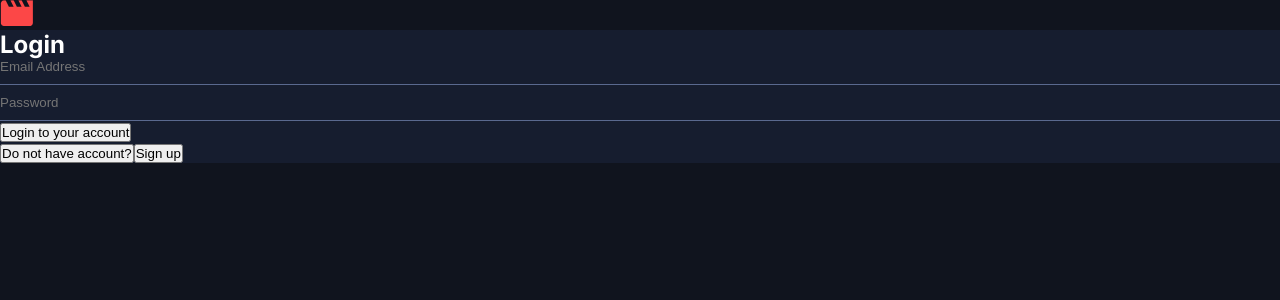
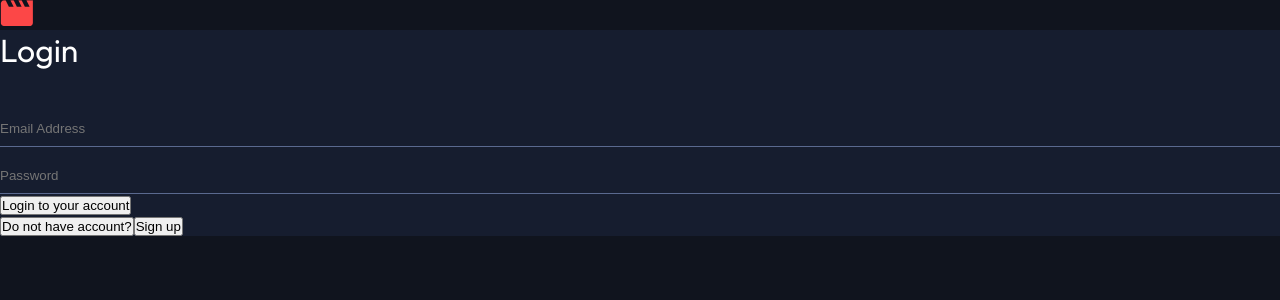
Before and after one commit to tornike2002/movie-website, a Next.js app: page /login in a window 1280 px wide. Shown: the top 300 px of the page. Built offline with nearby package versions, Linux system fonts and the light colour scheme.

Commit message:
Added new font outfit from google fonts

```diff
--- a/src/app/globals.css
+++ b/src/app/globals.css
@@ -1,3 +1,5 @@
+@import url('https://fonts.googleapis.com/css2?family=Outfit:wght@100..900&display=swap');
+/* outfit font-family: "Outfit", sans-serif; */
 * {
   box-sizing: border-box;
   margin: 0px;
--- a/src/app/login/page.tsx
+++ b/src/app/login/page.tsx
@@ -56,6 +56,11 @@ const LoginForm = styled.form`
   background-color: #161d2f;
   h1 {
     color: #ffff;
+    font-family: "Outfit", sans-serif;
+    font-size: 32px;
+    font-weight: 400;
+    line-height: 40.32px;
+    margin-bottom: 40px;
   }
   .login-inputs {
     display: flex;
@@ -64,12 +69,10 @@ const LoginForm = styled.form`
     .login-inputs-style {
       background-color: #161d2f;
       outline: none;
-      border-bottom: 1px solid #5A698F;
-      border-top: none;
-      border-left: none;
-      border-right: none;
-      padding-bottom: 10px;
+      border: none;
+      border-bottom: 1px solid #5a698f;
       color: #ffffff;
+      min-height: 37px;
     }
   }
 `;
```
